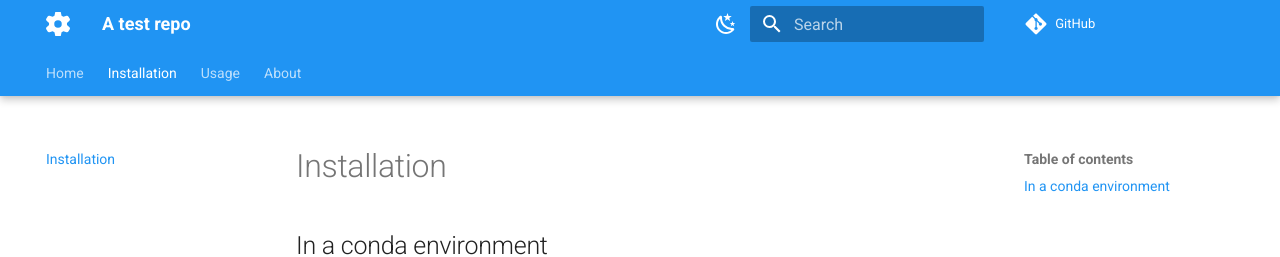
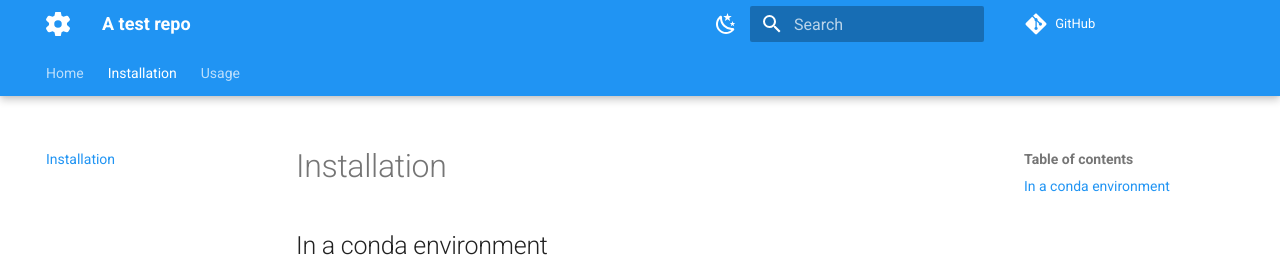
Before and after one commit to ocanevet/atest, an MkDocs documentation site: the page built from docs/install.md, in a window 1280 px wide. Shown: the top 257 px of the page. Built offline with MkDocs 1.6.1 and Material for MkDocs 9.7.7, drawn with Linux system fonts in a browser that asks for light colours; comment, search, counter and statistics services are not loaded.

Commit message:
docs: Remove about

```diff
--- a/mkdocs.yml
+++ b/mkdocs.yml
@@ -35,8 +35,6 @@ nav:
   - "Home": README.md
   - "Installation": install.md
   - "Usage": usage.md
-  - "About": about.md
-
 
 markdown_extensions:
   - abbr
```
